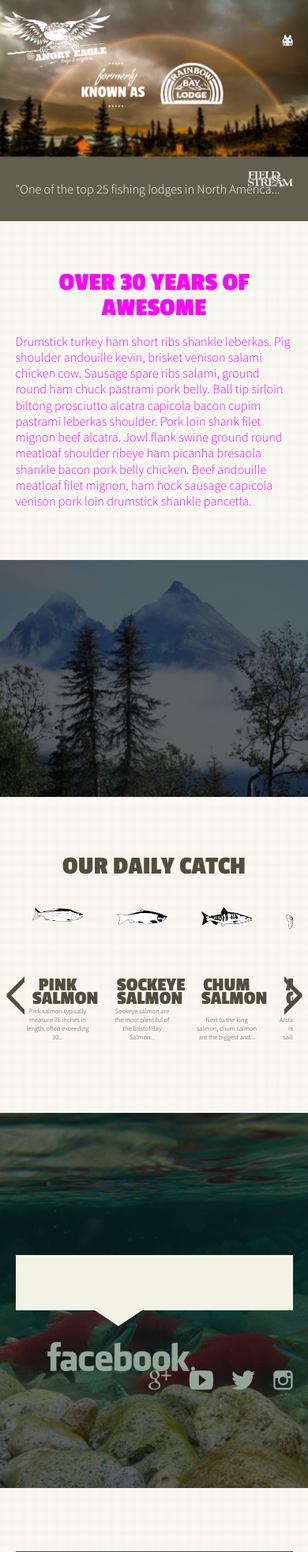
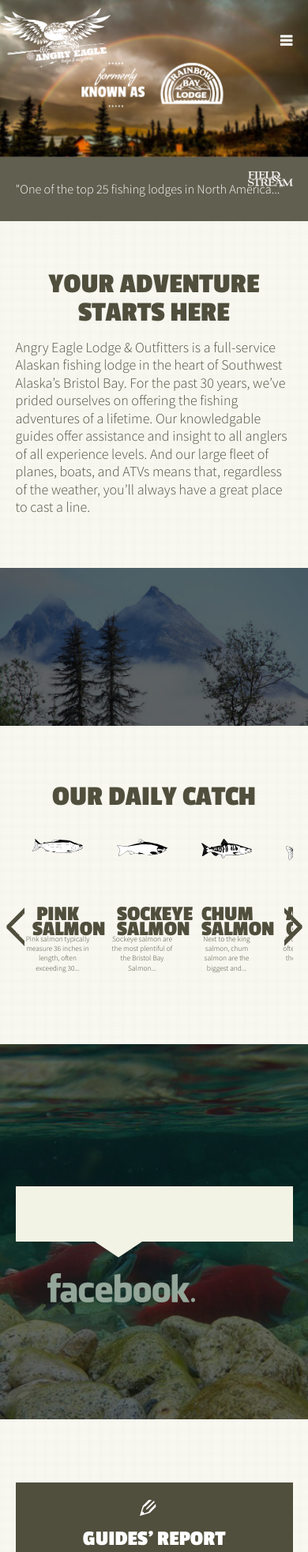
Before and after one commit to lindseyemaddox/rainbow-bay, a PHP site: page / in a window 390 px wide; the page is wider, and only the part inside the window is pictured. Shown: the top 1965 px of that part at 79% size. Run offline with PHP 8.4, Linux system fonts and the light colour scheme; some libraries are stand-ins or nearby versions; some web fonts are replaced.

Commit message:
menu icon, footer map, staff images

```diff
--- a/_assets/css/styles.css
+++ b/_assets/css/styles.css
@@ -360,9 +360,8 @@ header,
 footer {
   font-size: .9rem;
 }
-section,
-div#topLodge {
-  font-size: .9rem;
+body {
+  font-size: 1rem;
 }
 .passion {
   font-family: 'Passion One', sans-serif;
@@ -411,6 +410,9 @@ div#topLodge {
   -webkit-font-smoothing: antialiased;
   -moz-osx-font-smoothing: grayscale;
 }
+.icon-menu:before {
+  content: "\e625";
+}
 .icon-drop:before {
   content: "\e622";
 }
@@ -1004,8 +1006,15 @@ footer div.mapnstuff a {
 footer div.mapnstuff a:hover {
   color: #b4aa5e;
 }
+footer div.mapnstuff img {
+  margin-bottom: 50px;
+  display: block;
+}
 footer div.mapnstuff iframe {
   margin-bottom: 30px;
+}
+footer h2 {
+  margin-bottom: 20px;
 }
 footer p {
   font-family: 'Source Sans Pro', sans-serif;
@@ -3435,6 +3444,15 @@ section.staff a.staff-item img {
   html {
     font-size: 14px;
   }
+  section#social div.bottom div.icons {
+    display: none;
+  }
+  nav > ul li ul {
+    padding-bottom: 10px;
+  }
+  section#bgFixed {
+    height: 200px;
+  }
 }
 @media screen and (max-width: 500px) {
   html {
--- a/_assets/inc/footer.php
+++ b/_assets/inc/footer.php
@@ -2,6 +2,8 @@
 		<footer>
 
 			<div class="inner">
+
+				<h2 class="alt">Contact Angry Eagle Lodge & Outfitters</h3>
 
 				<div class="addresses">
 
@@ -31,7 +33,7 @@
 
 				<div class="mapnstuff">
 
-					<iframe src="https://www.google.com/maps/embed?pb=!1m18!1m12!1m3!1d257197.95668582027!2d-154.0826039496094!3d59.7601003965142!2m3!1f0!2f0!3f0!3m2!1i1024!2i768!4f13.1!3m3!1m2!1s0x56c30a90275ebf31%3A0x455b21b73178553b!2sPedro+Bay%2C+AK+99647!5e0!3m2!1sen!2sus!4v1422932980325" width="100%" height="400" frameborder="0" style="border:0"></iframe>
+					<img src="/_assets/img/map.png" alt="map of Alaska with a closer view of Angry Eagle Lodge &amp; Outfitters">
 
 					<a href="#" class="icon-google-plus"></a>
 
--- a/_assets/inc/navigation.php
+++ b/_assets/inc/navigation.php
@@ -37,7 +37,7 @@
 			<li><a href="/contact">Contact</a></li>
 		</ul>
 
-		<span id="nav" class="icon-vest"></span>
+		<span id="nav" class="icon-menu"></span>
 
 	</nav>
 
--- a/about/staff.php
+++ b/about/staff.php
@@ -45,7 +45,7 @@
 
       <h4>Jon Baker <br />Fishing <br />Guide</h4>
 
-      <img src="/_assets/img/no-image.jpg" alt="Angry Eagle fishing guide Jon Baker">
+      <img src="/_assets/img/staff-baker.jpg" alt="Angry Eagle fishing guide Jon Baker">
 
     </a><!--staff-item-->
 
--- a/index.php
+++ b/index.php
@@ -1,28 +1,5 @@
 <?php require_once($_SERVER['DOCUMENT_ROOT'].'/_assets/inc/common.php'); //php framework and meta?>
 <?php require_once($_SERVER['DOCUMENT_ROOT'].'/_assets/inc/head.php'); // HTTP head?>
-<script type="text/javascript">
-  $(window).load(function(){
-      $('.fishslider').flexslider({
-        maxItems: 3,
-        minItems: 3,
-        move: 1,
-        itemWidth: 333,
-        animation: "slide",
-        directionNav: true,
-        controlNav: false,
-        pauseOnHover: true,
-        animationLoop: true,
-        randomize: true,
-        slideshow: false,
-        start: function(slider){
-          $('body').removeClass('loading');
-        }
-      });
-      $('.flexslider').flexslider({
-        randomize: false,
-      });
-  });
-</script>
 <div class="index-nav">
 <?php require_once($_SERVER['DOCUMENT_ROOT'].'/_assets/inc/navigation.php'); //navigation?>
 </div><!--index-nav-->
@@ -104,9 +81,9 @@
 
 	<div class="inner">
 
-		<h1><span class="temp">Over 30 Years Of Awesome</span></h1>
+		<h1>Your Adventure Starts Here</h1>
 
-		<h3><span class="temp">Drumstick turkey ham short ribs shankle leberkas. Pig shoulder andouille kevin, brisket venison salami chicken cow. Sausage spare ribs salami, ground round ham chuck pastrami pork belly. Ball tip sirloin biltong prosciutto alcatra capicola bacon cupim pastrami leberkas shoulder. Pork loin shank filet mignon beef alcatra. Jowl flank swine ground round meatloaf shoulder ribeye ham picanha bresaola shankle bacon pork belly chicken. Beef andouille meatloaf filet mignon, ham hock sausage capicola venison pork loin drumstick shankle pancetta.</span></h3>
+		<h3>Angry Eagle Lodge &amp; Outfitters is a full-service Alaskan fishing lodge in the heart of Southwest Alaska’s Bristol Bay. For the past 30 years, we’ve prided ourselves on offering the fishing adventures of a lifetime. Our knowledgable guides offer assistance and insight to all anglers of all experience levels. And our large fleet of planes, boats, and ATVs means that, regardless of the weather, you’ll always have a great place to cast a line.</h3>
 
 	</div><!--inner-->
 
@@ -250,6 +227,29 @@
 
 </section><!--media-section-->
 
+<script type="text/javascript">
+  $(window).load(function(){
+      $('.fishslider').flexslider({
+        maxItems: 3,
+        minItems: 3,
+        move: 1,
+        itemWidth: 333,
+        animation: "slide",
+        directionNav: true,
+        controlNav: false,
+        pauseOnHover: true,
+        animationLoop: true,
+        randomize: true,
+        slideshow: false,
+        start: function(slider){
+          $('body').removeClass('loading');
+        }
+      });
+      $('.flexslider').flexslider({
+        randomize: false,
+      });
+  });
+</script>
 
 
 <script src="/_assets/js/jquery.flexslider.js"></script>
```
Also changed, not shown: _assets/css/less/molecules/fonts.less (+5 -2 lines), _assets/css/less/organisms/footer.less (+7 -0 lines), _assets/css/less/responsive.less (+9 -0 lines), _assets/fonts/icomoon.ttf, _assets/fonts/icomoon.woff, _assets/img/map.png (added), _assets/img/staff-baker.jpg (added), _assets/img/staff-lincecum.jpg, 3 other files.
